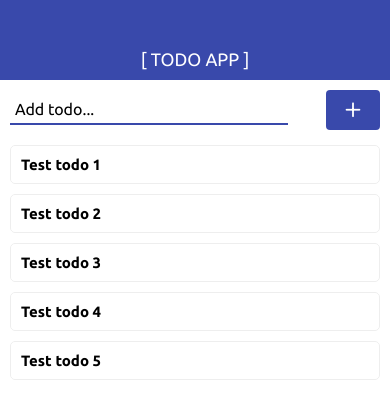
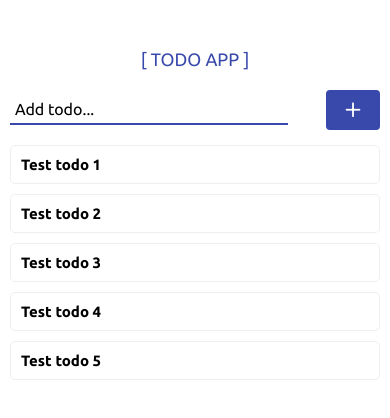
Before and after one commit to andryushque/rn-todo-app, a React Native app: screen / in a window 390 px wide. Shown: the top 418 px of the page. Built offline with nearby package versions, Linux system fonts and the light colour scheme.

Commit message:
Create: platform select

```diff
--- a/src/components/Navbar.js
+++ b/src/components/Navbar.js
@@ -1,11 +1,16 @@
 import React from 'react';
-import { StyleSheet, View } from 'react-native';
+import { StyleSheet, View, Platform } from 'react-native';
 import { AppText } from './ui/AppText';
 import { THEME } from '../theme';
 
 export const Navbar = ({ title }) => {
+    const stylesNavbarOS = Platform.select({
+        ios: styles.navbarIos,
+        android: styles.navbarAndroid,
+    });
+
     return (
-        <View style={styles.navbar}>
+        <View style={[styles.navbar, stylesNavbarOS]}>
             <AppText style={styles.text}>{title}</AppText>
         </View>
     );
@@ -16,12 +21,19 @@ const styles = StyleSheet.create({
         alignItems: 'center',
         justifyContent: 'flex-end',
         height: 80,
+    },
+    navbarAndroid: {
         backgroundColor: THEME.COLOR.PRIMARY,
+    },
+    navbarIos: {
+        borderBottomWidth: 1,
+        borderBottomColor: THEME.COLOR.PRIMARY,
     },
 
     text: {
         paddingBottom: 10,
         fontSize: 18,
-        color: THEME.COLOR.WHITE,
+        color:
+            Platform.OS === 'android' ? THEME.COLOR.WHITE : THEME.COLOR.PRIMARY,
     },
 });
--- a/src/components/ui/AppButton.js
+++ b/src/components/ui/AppButton.js
@@ -1,5 +1,11 @@
 import React from 'react';
-import { StyleSheet, TouchableOpacity, View } from 'react-native';
+import {
+    StyleSheet,
+    TouchableOpacity,
+    TouchableNativeFeedback,
+    View,
+    Platform,
+} from 'react-native';
 import { AppText } from './AppText';
 import { THEME } from '../../theme';
 
@@ -8,12 +14,15 @@ export const AppButton = ({
     onPress,
     color = THEME.COLOR.PRIMARY,
 }) => {
+    const AppButtonWrapper =
+        Platform.OS === 'android' ? TouchableNativeFeedback : TouchableOpacity;
+
     return (
-        <TouchableOpacity activeOpacity={0.8} onPress={onPress}>
+        <AppButtonWrapper activeOpacity={0.8} onPress={onPress}>
             <View style={{ ...styles.button, backgroundColor: color }}>
                 <AppText style={styles.text}>{children}</AppText>
             </View>
-        </TouchableOpacity>
+        </AppButtonWrapper>
     );
 };
 
```
